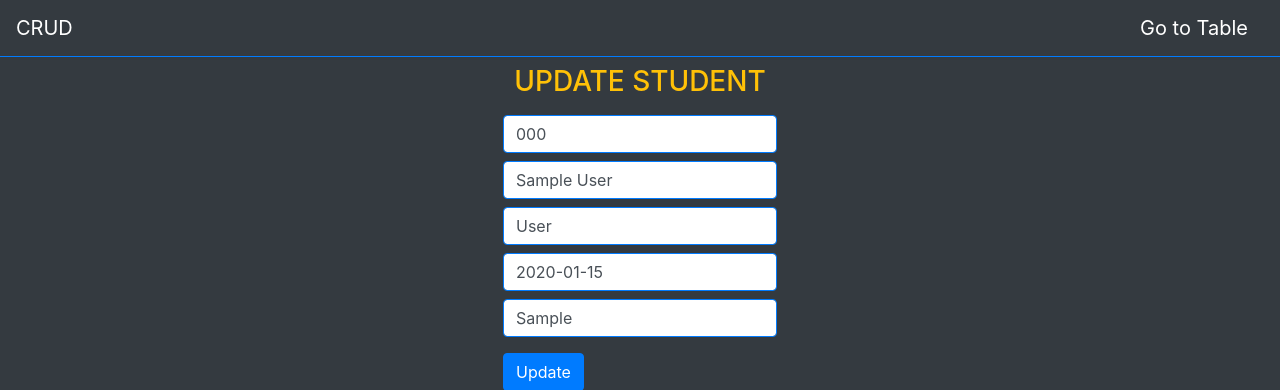
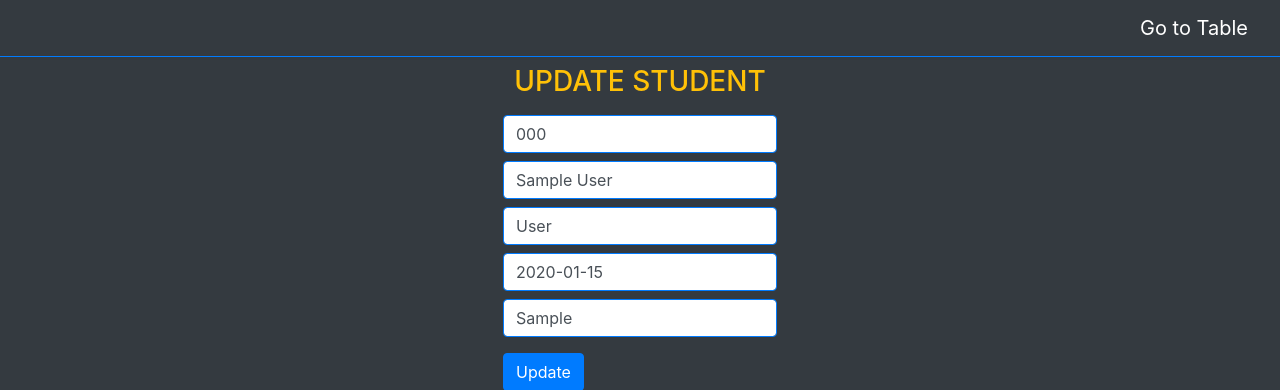
Before and after one commit to TheNavyInfantry/Student-Management-WebApp, a Flask app: page /update/1 in a window 1280 px wide. Shown: the top 390 px of the page. Run offline with Flask 2, Linux system fonts and the light colour scheme; tables that the repository leaves empty hold one stand-in row (values such as "Sample post").

Commit message:
Fix Navbar Home button

```diff
--- a/student_management/templates/update.html
+++ b/student_management/templates/update.html
@@ -1,7 +1,6 @@
 {% extends "base.html" %}
 {% block title %}UPDATE{% endblock title %}
 {% block navbar %}
-    <a class="navbar-brand" href="{{ url_for('index') }}">CRUD</a>
     <hr>
     <a class="navbar-brand" href="{{ url_for('list_all') }}">Go to Table</a>
 {% endblock navbar %}
```
